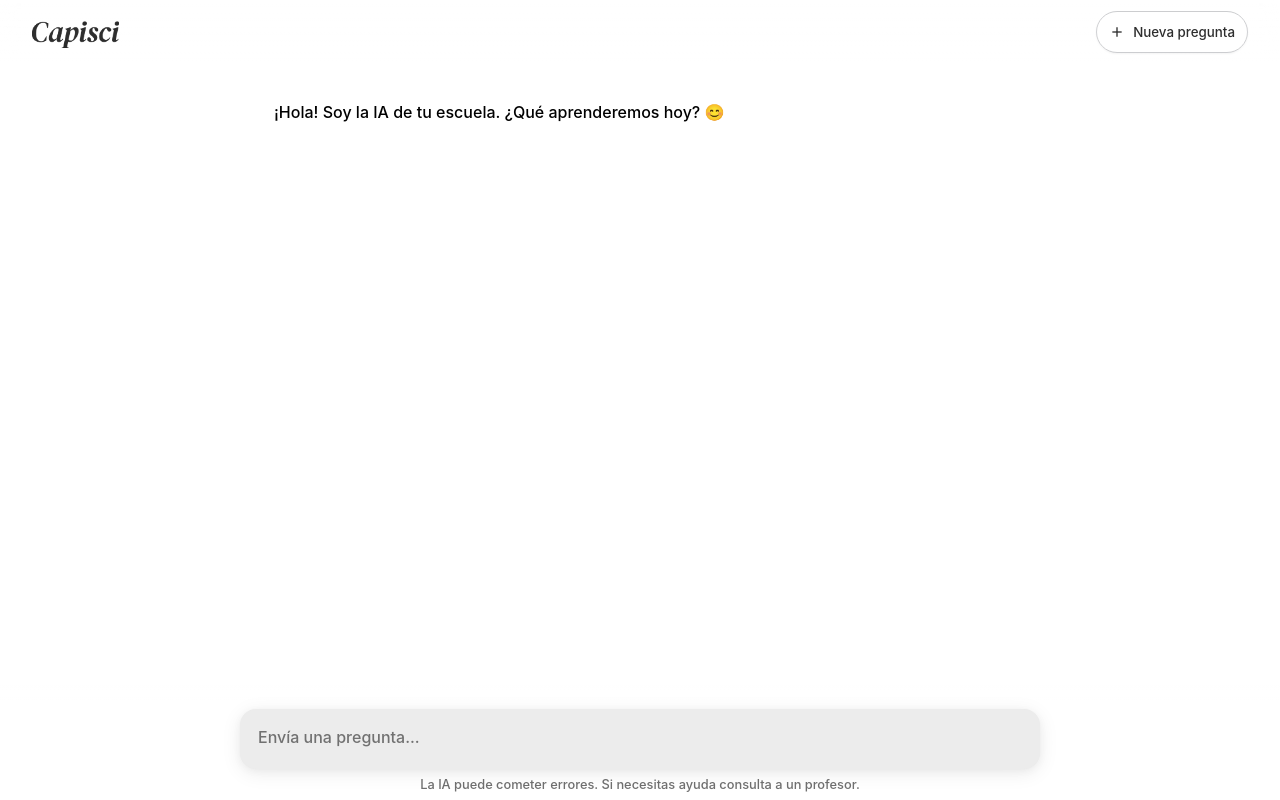
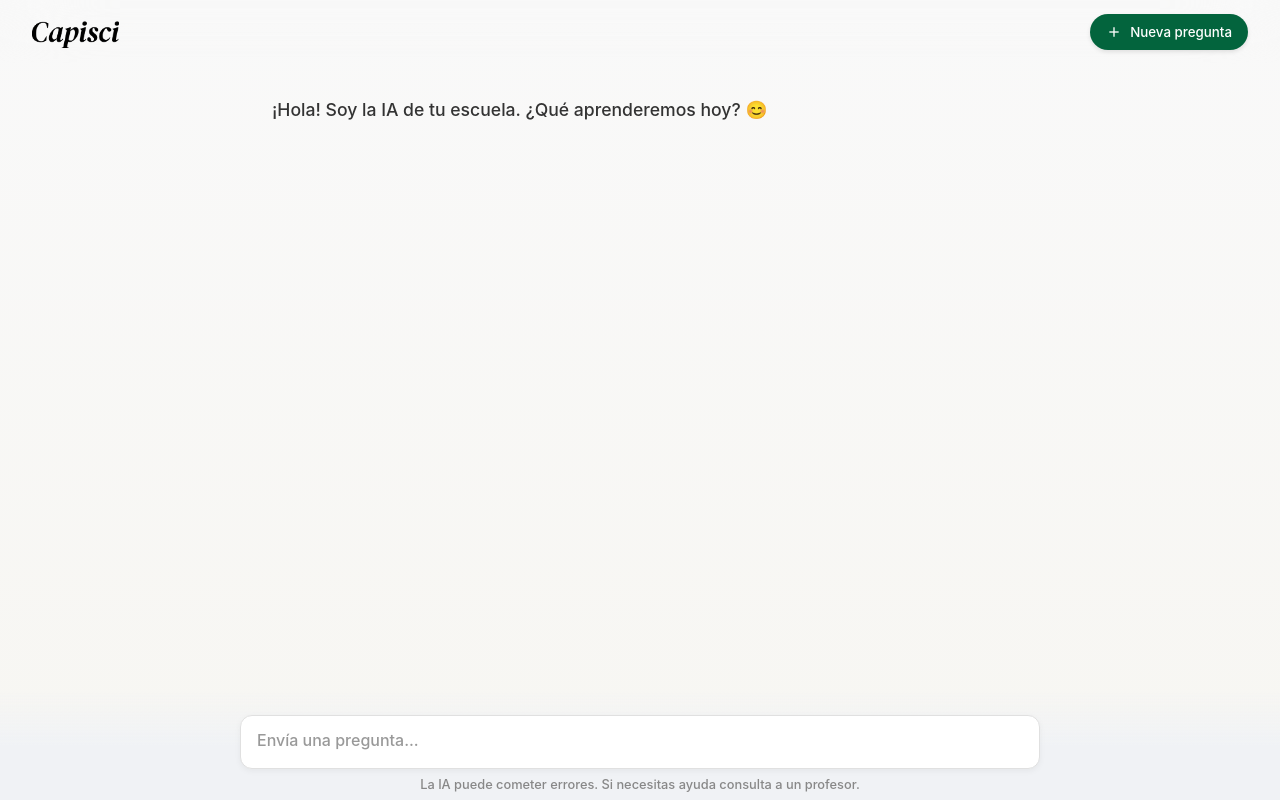
Before and after one commit to fraankrm/Capisci, a website: page public/index.html in a window 1280 px wide. Drawn offline with nearby package versions, Linux system fonts and the light colour scheme; some packages are replaced by stand-ins of ours.

```diff
--- a/public/index.html
+++ b/public/index.html
@@ -1,9 +1,10 @@
 <!DOCTYPE html>
+<!-- Propiedad de Capisci-->
 <html lang="en">
     <head>
         <meta charset="UTF-8">
         <meta name="viewport" content="width=device-width, initial-scale=1.0">
-    <link rel="icon" href="logo.png" type="image/png">
+        <link rel="icon" href="Logo.png" type="image/png">
         <title>Capisci</title>
         <script src="https://cdnjs.cloudflare.com/ajax/libs/mathjax/2.7.7/MathJax.js?config=TeX-MML-AM_CHTML"></script>
         <script type="text/x-mathjax-config">
@@ -26,9 +27,12 @@
 
             body {
                 min-height: 100vh;
-            max-height: 100vh;
                 max-width: 100vw;
-            background-color: #ffffff;
+                overflow-x: hidden;
+                display: flex;
+                flex-direction: column;
+                align-items: center;
+                background: linear-gradient(to bottom, #f9f9f9, #f7f6f2)
             }
 
             .header {
@@ -41,23 +45,22 @@
                 display: flex;
                 justify-content: space-between;
                 align-items: center;
-            background: linear-gradient(to top, rgba(255, 255, 255, 1) 0%,  rgba(255, 255, 255, 0.5) 30%, rgba(255, 255, 255, 0) 100%);
-            backdrop-filter: blur(8px);
+                background: transparent;
                 z-index: 10;
+                overflow: hidden;
             }
 
-        header::after {
-            content: "";
+            .header::before {
+                content: '';
                 position: absolute;
                 top: 0;
                 left: 0;
                 right: 0;
                 bottom: 0;
-            background: inherit;
-            filter: blur(8px);
-            pointer-events: none;
-            mask-image: linear-gradient(to bottom, rgba(255, 255, 255, 1) 0%,  rgba(255, 255, 255, 0.5) 30%, rgba(255, 255, 255, 0) 100%);
-            -webkit-mask-image: linear-gradient(to bottom, rgba(0, 0, 0, 1) 0%, rgba(0, 0, 0, 0) 100%);
+                backdrop-filter: blur(50px);
+                mask-image: linear-gradient(to bottom, rgba(0, 0, 0, 1) 0%, rgba(0, 0, 0, 0.9) 50%, rgba(0, 0, 0, 0.4) 75%, rgba(0, 0, 0, 0) 100%);
+                -webkit-mask-image: linear-gradient(to bottom, rgba(0, 0, 0, 1) 0%, rgba(0, 0, 0, 0.7) 50%, rgba(0, 0, 0, 0.3) 75%, rgba(0, 0, 0, 0) 100%);
+                z-index: -1;
             }
 
             .logo {
@@ -67,36 +70,39 @@
             }
 
             .new-chat-btn {
-            color: black;
-            background-color: #ffffff;
-            border: 1px solid #c6c7ca;
-            border-radius: 27px;
-            padding: 0.75rem;
+                color: #ffffff;
+                background-color: #03643d;
+                border: none;
+                border-radius: 30px;
+                padding: 0.6rem 1rem;
                 display: flex;
                 align-items: center;
                 gap: 0.5rem;
                 cursor: pointer;
                 font-weight: 600;
-            transition: all 0.2s ease;
-            box-shadow: 0 1px 2px rgba(0, 0, 0, 0.05);
-            margin: auto 0;
+                transition: all 0.3s ease;
+                box-shadow: 0 2px 4px rgba(0, 0, 0, 0.1);
             }
 
             .new-chat-btn:hover {
-            box-shadow: 0 4px 12px rgba(0, 0, 0, 0.1);
+                background-color: #024f2e;
+                box-shadow: 0 4px 8px rgba(0, 0, 0, 0.15);
             }
 
             .main-content {
-            max-width: 900px;
+                max-width: 800px;
+                width: 90%;
+                padding: 84px 1rem 120px;
                 margin: 0 auto;
-            padding: 84px 2rem 120px;
                 min-height: 100vh;
+                font-size: 1.1rem;
             }
 
             .chat-container {
                 display: flex;
                 flex-direction: column;
                 gap: 1.5rem;
+                width: 100%;
             }
 
             .thinking-text {
@@ -114,27 +120,29 @@
             .message {
                 display: flex;
                 justify-content: center;
-            gap: 1rem;
                 opacity: 0;
                 transform: translateY(10px);
-            animation: fadeIn 0.3s ease forwards;
+                animation: fadeIn 0.4s ease-in-out forwards;
             }
 
             .message-content {
-            flex: 1;
+                background-color: transparent;
+                padding: 0.75rem 1rem;
+                max-width: 95%;
+                color: #333333;
                 line-height: 1.6;
-            background-color: #e0e0e000;
-            padding: 1rem 1.25rem 1rem;
-            border-radius: 27px;
-            width: auto;
-            max-width: 780px;
-            margin: 0 auto 0 2rem;
+                margin: 0 auto 0 0;
             }
 
             .user-content {
-            background-color: rgba(3, 100, 61, 0.279);
-            max-width: 400px;
+                background-color: #e6f4ea;
+                padding: 0.75rem 1rem;
+                border-radius: 20px;
+                display: inline-block;
+                max-width: 50%;
                 margin: 0 0 0 auto;
+                box-shadow: 0 2px 4px rgba(0, 0, 0, 0.05);
+                color: #333333;
             }
 
             @keyframes fadeIn {
@@ -144,14 +152,23 @@
                 }
             }
 
+            .word {
+                opacity: 0;
+                animation: fastFade 0.2s ease forwards;
+            }
+
+            @keyframes fastFade {
+                from { opacity: 0; }
+                to { opacity: 1; }
+            }
 
             .input-container {
                 position: fixed;
                 bottom: 0;
                 left: 0;
                 right: 0;
-            padding: 1.5rem 2rem 0.5rem 2rem;
-            background: linear-gradient(to bottom, transparent, rgb(255, 255, 255) 20%);
+                padding: 1.5rem 2rem 0.5rem;
+                background: linear-gradient(to bottom, transparent, #f0f2f5 50%);
                 z-index: 10;
             }
 
@@ -159,17 +176,15 @@
                 max-width: 800px;
                 margin: 0 auto;
                 position: relative;
-            background-color: #ececec;
-            border-radius: 16px;
-            border: 2px solid transparent;
-            box-shadow: 0 4px 20px rgba(0, 0, 0, 0.08),
-                        0 2px 8px rgba(0, 0, 0, 0.04),
-                        0 0 2px rgba(0, 0, 0, 0.02);
-            transition: all 0.2s ease;
+                background-color: #ffffff;
+                border-radius: 12px;
+                border: 1px solid #e0e0e0;
+                box-shadow: 0 2px 6px rgba(0, 0, 0, 0.05);
+                transition: all 0.3s ease;
             }
 
             .input-wrapper:hover {
-            box-shadow: 0 8px 28px rgba(12, 135, 71, 0.2),
+                box-shadow: 0 8px 20px rgba(12, 135, 71, 0.15),
                             0 2px 8px rgba(12, 135, 71, 0.1),
                             0 0 2px rgba(12, 135, 71, 0.04);
             }
@@ -184,49 +199,47 @@
             .input-box {
                 background: transparent;
                 border: none;
-            border-radius: 16px;
-            padding: 0.875rem 2.75rem 0.875rem 1rem;
+                border-radius: 12px;
+                padding: 0.75rem 2.5rem 0.75rem 1rem;
                 width: 100%;
-            min-height: 50px;
+                min-height: 48px;
                 max-height: 200px;
                 resize: none;
                 outline: none;
                 font-size: 1rem;
                 line-height: 1.5;
+                color: #333333;
             }
 
             .input-box::placeholder {
-            color: #717171;
+                color: #999999;
             }
-
 
             .send-button {
                 position: absolute;
-            top: 8px;
+                bottom: 8px;
                 right: 8px;
-            background-color: #016648;
+                background-color: #03643d;
                 border: none;
-            border-radius: 12px;
-            width: 34px;
-            height: 34px;
+                border-radius: 10px;
+                width: 32px;
+                height: 32px;
                 display: flex;
                 align-items: center;
                 justify-content: center;
                 cursor: pointer;
-            transition: all 0.2s ease;
+                transition: all 0.3s ease;
                 opacity: 0;
                 pointer-events: none;
-            transform: scale(0.9);
             }
 
             .send-button.visible {
                 opacity: 1;
                 pointer-events: auto;
-            transform: scale(1);
             }
 
             .send-button:hover {
-            background-color: #006043;
+                background-color: #024f2e;
                 transform: scale(1.05);
             }
 
@@ -239,9 +252,9 @@
                 right: 48px;
                 bottom: 8px;
                 font-size: 12px;
-            color: #9CA3AF;
+                color: #999999;
                 opacity: 0;
-            transition: opacity 0.2s;
+                transition: opacity 0.3s ease;
             }
 
             .char-count.visible {
@@ -264,7 +277,7 @@
             }
 
             .disclaimer {
-            color: #707070;
+                color: #888888;
                 padding-top: 0.5rem;
                 text-align: center;
                 font-size: 0.8rem;
@@ -290,7 +303,7 @@
         <div class="input-container">
             <div class="input-wrapper">
                 <textarea class="input-box" placeholder="Envía una pregunta..." rows="1"></textarea>
-            <span class="char-count">0/2000</span>
+                <span class="char-count">0/400</span>
                 <button class="send-button">
                     <svg width="16" height="16" viewBox="0 0 24 24" fill="none">
                         <path d="M7 11L12 6L17 11M12 18V7" stroke="white" stroke-width="2" stroke-linecap="round" stroke-linejoin="round"/>
@@ -329,16 +342,11 @@
                 });
             }
 
-        function animateText(element, rawText, shouldThink) {
-        async function showThinking() {
-            element.innerHTML = '<span class="thinking-text">Generando respuesta...</span>';
-            await new Promise((resolve) => setTimeout(resolve, Math.random() * 2000 + 1000));
-        }
-
-        function startTyping() {
+            function animateText(element, rawText) {
                 element.innerHTML = '';
                 let index = 0;
-            const words = rawText.split(' ');
+                const processedText = rawText.replace(/<br>/g, "");
+                const words = processedText.split(' ');
 
                 function addWord() {
                     if (index < words.length) {
@@ -364,26 +372,22 @@
                 addWord();
             }
 
-        if (shouldThink) {
-            showThinking().then(startTyping);
-        } else {
-            startTyping();
-        }
-        }
-
-        function createMessageElement(content, isUser, shouldThink) {
+            function createMessageElement(content, isUser, isThinking = false) {
                 const messageDiv = document.createElement('div');
                 messageDiv.className = `message ${isUser ? 'user' : 'ai'}`;
 
                 const messageContent = document.createElement('div');
                 messageContent.className = 'message-content';
                 const processedContent = content.replace(/\\n/g, '<br>').replace(/"/g, "'");
+
                 if (isUser) {
                     messageContent.className += ' user-content';
                     messageContent.innerHTML = processedContent;
                     MathJax.Hub.Queue(['Typeset', MathJax.Hub, messageContent]);
+                } else if (isThinking) {
+                    messageContent.innerHTML = '<span class="thinking-text">Generando respuesta...</span>';
                 } else {
-            animateText(messageContent, processedContent, shouldThink);
+                    animateText(messageContent, processedContent);
                 }
 
                 isRendering = true;
@@ -402,10 +406,12 @@
                 messageInput.style.height = 'auto';
 
                 chatContainer.appendChild(createMessageElement(content, true, false));
+                const thinkingMessage = createMessageElement('', false, true);
+                chatContainer.appendChild(thinkingMessage);
                 scrollToBottom();
 
                 try {
-            const response = await fetch('/api/chat', {
+                    const response = await fetch('https://capisci.onrender.com/api/chat', {
                         method: 'POST',
                         headers: { 'Content-Type': 'application/json' },
                         body: JSON.stringify({ message: content }),
@@ -416,26 +422,17 @@
                     }
 
                     const data = await response.json();
-            chatContainer.appendChild(createMessageElement(data.response, false, true));
+                    chatContainer.removeChild(thinkingMessage);
+                    chatContainer.appendChild(createMessageElement(data.response, false, false));
                     scrollToBottom();
                 } catch (error) {
                     console.error('Error en sendMessage:', error);
+                    chatContainer.removeChild(thinkingMessage);
                     chatContainer.appendChild(createMessageElement(`Lo siento, hubo un error: ${error.message}. Intenta de nuevo.`, false, false));
                 } finally {
                     isProcessing = false;
                     sendButton.disabled = false;
                     updateUI();
-        }
-        }
-
-        async function resetConversation() {
-        try {
-            const response = await fetch('/api/reset', { method: 'POST' });
-            if (!response.ok) throw new Error('No se pudo reiniciar');
-            chatContainer.innerHTML = '';
-            chatContainer.appendChild(createMessageElement('¡Hola! Soy la IA de tu escuela. ¿Qué aprenderemos hoy? 😊', false, false));
-        } catch (error) {
-            console.error('Error al reiniciar:', error);
                 }
             }
 
@@ -447,14 +444,36 @@
             });
 
             messageInput.addEventListener('keydown', (e) => {
+                const isMobile = window.innerWidth <= 640 || /Mobi|Android|iPhone|iPad|iPod/.test(navigator.userAgent);
+
                 if (e.key === 'Enter' && !e.shiftKey) {
+                    if (!isMobile) {
                         e.preventDefault();
                         sendMessage();
+                    }
                 }
             });
 
             sendButton.addEventListener('click', sendMessage);
-        newChatBtn.addEventListener('click', resetConversation);
+            newChatBtn.addEventListener('click', async () => {
+                try {
+                    const response = await fetch('https://capisci.onrender.com/api/reset', {
+                        method: 'POST',
+                        headers: { 'Content-Type': 'application/json' },
+                    });
+
+                    if (!response.ok) {
+                        throw new Error(`Error ${response.status}: ${response.statusText}`);
+                    }
+
+                    const data = await response.json();
+                    console.log(data.message);
+                    location.reload();
+                } catch (error) {
+                    console.error('Error al resetear el historial:', error);
+                    location.reload();
+                }
+            });
 
             window.addEventListener('load', () => {
                 chatContainer.appendChild(createMessageElement('¡Hola! Soy la IA de tu escuela. ¿Qué aprenderemos hoy? 😊', false, false));
```
Lines whose indentation alone changed are shown as unchanged.
